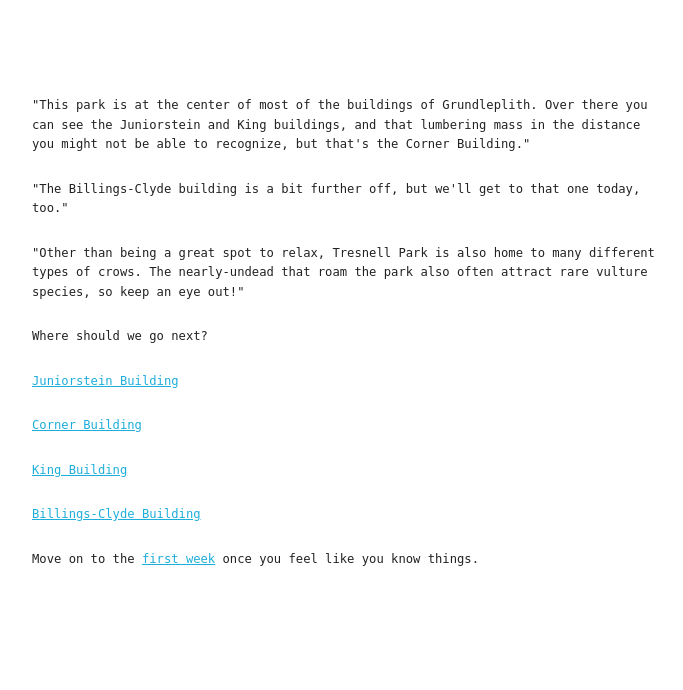
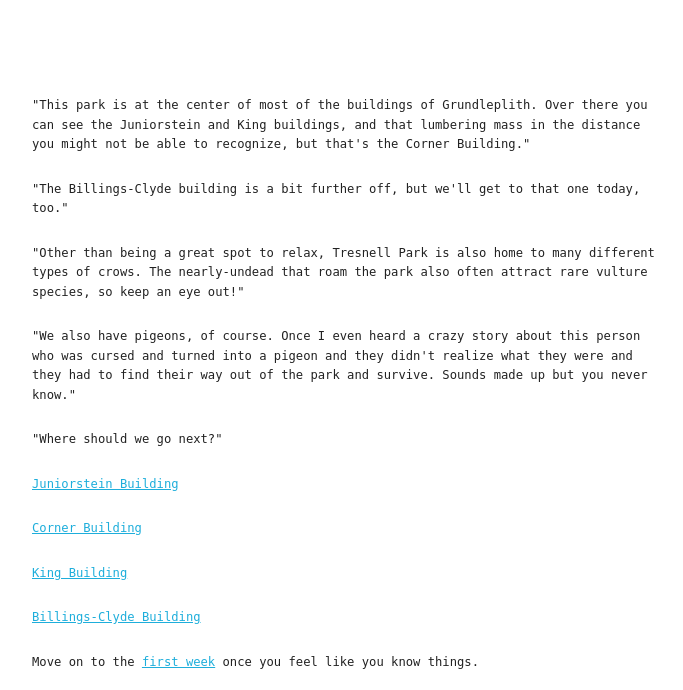
Before and after one commit to ThThelitz/story, a Flask app: page /52 in a window 1280 px wide. Shown: the top 690 px of the page, without its empty margins (128-811 px from the left). Before the commit the page ends 566 px from the top, so only its background shows below. Run offline with Flask 2, Linux system fonts and the light colour scheme.

Commit message:
Minor edits

```diff
--- a/templates/building.html
+++ b/templates/building.html
@@ -4,5 +4,8 @@
     <p>
         You enter the building and find a sign that lists all the floors.
     </p>
+    <p>
+        Did those stairs just move?
+    </p>
     <a id="floor-list"></a>
 {% endblock %}
--- a/templates/housing.html
+++ b/templates/housing.html
@@ -11,7 +11,7 @@
         Eventually, the reception frees up.
     </p>
     <p>
-        "Hello, sir, can I help you?" His face contorts into a smile that would fit perfectly into a generic toothpaste commercial.
+        "Hello, sir, can I help you?" His face contorts into a smile that would rival any toothpaste commercial.
     </p>
     <p>
         "Hi, I booked a room here for the semester?"
--- a/templates/tresnell.html
+++ b/templates/tresnell.html
@@ -11,7 +11,10 @@
         "Other than being a great spot to relax, Tresnell Park is also home to many different types of crows. The nearly-undead that roam the park also often attract rare vulture species, so keep an eye out!"
     </p>
     <p>
-        Where should we go next?
+        "We also have pigeons, of course. Once I even heard a crazy story about this person who was cursed and turned into a pigeon and they didn't realize what they were and they had to find their way out of the park and survive. Sounds made up but you never know."
+    </p>
+    <p>
+        "Where should we go next?"
     </p>
     <p><a href="/53">Juniorstein Building</a></p>
     <p><a href="/54">Corner Building</a></p>
--- a/templates/welcome.html
+++ b/templates/welcome.html
@@ -6,7 +6,7 @@
 
     <p>
         Do not enter any actual passwords in this story.
-        It's not properly secured. Like, at all.
+        It's not properly secured.
     </p>
 
     <p>
--- a/templates/your_room.html
+++ b/templates/your_room.html
@@ -11,12 +11,12 @@
         The kitchen is likewise filled with discarded items and organic matter in various states of decay. One zone of the stovetop is cleared, however, ostensibly to allow for cooking. The rest looks thoroughly crusted over.
     </p>
     <p>
-        As you turn on the light in your room, a palette of insects scurries away from you and they bury themselves in the carpet flooring. Those must've been the slower, bigger ones that were not scared off by your footsteps. The insects must've claimed the room for themselves after the last human occupant left.
+        As you turn on the light in your room, a palette of insects scurries away from you and hides in the carpet flooring. They must've claimed the room for themselves after the last human occupant left.
     </p>
     <p>
         It's remarkable how all of the biological kingdoms, from animals vertebrate and invertebrate to bacteria to fungi, coexist in harmony in the microcosm of this flat. You get the sense that the managers of the property don't wish to disturb this delicate ecosystem, but indeed they promise to tackle your complaints "soon". As for the common areas, the smiling receptionist informs you that this is unacceptable standard of cleanliness from your roommates, and that he is considering sending a polite request to clean up to your roommates via e-mail. You feel confident that this will improve the situation.
     </p>
     <p>
-        After settling into your new home, it's now time to attend Grundleplith's <a href="/51">welcome week</a>, which offers important orientation for new arrivals.
+        After settling into your new home, it's time to attend Grundleplith's <a href="/51">welcome week</a>, which offers important orientation for new arrivals.
     </p>
 {% endblock %}
```
